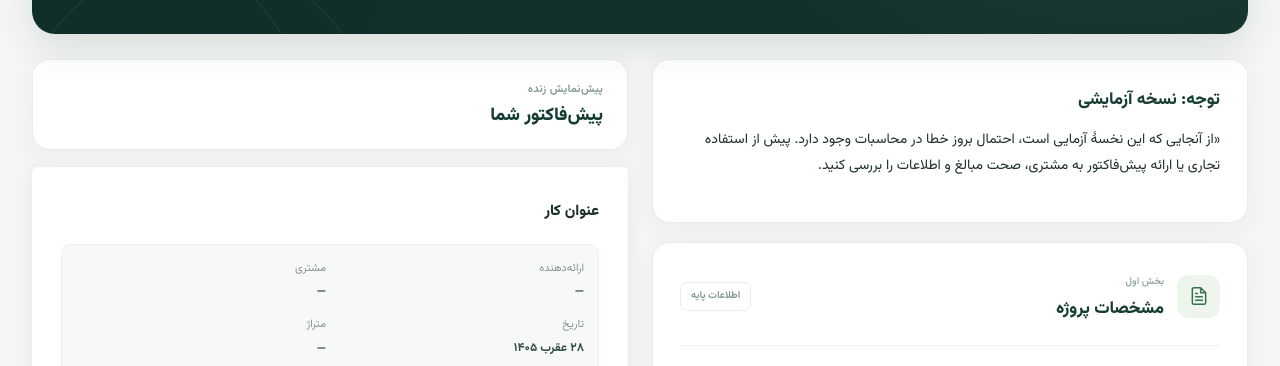
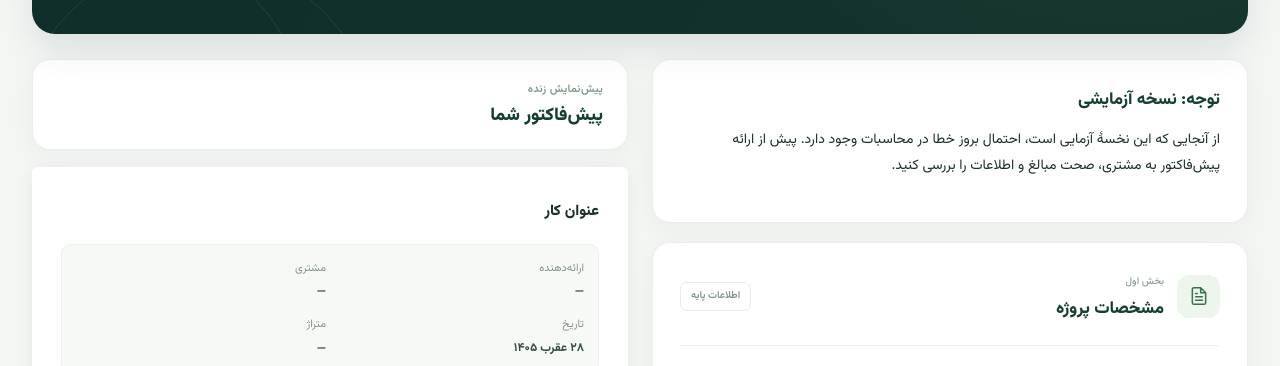
Before and after one commit to axiom-ui-lab/service-price-calculator, a plain HTML site: page index.html in a window 1280 px wide. Shown: the part 394-760 px from the top of the page. Drawn offline with Linux system fonts and the light colour scheme.

Commit message:
Update index.html

```diff
--- a/index.html
+++ b/index.html
@@ -67,8 +67,8 @@
                     <aside class="panel" aria-labelledby="trialNoticeTitle">
                         <h2 id="trialNoticeTitle">توجه: نسخه آزمایشی</h2>
                         <p>
-                            «از آنجایی که این نخسۀ آزمایی است، احتمال بروز خطا
-                            در محاسبات وجود دارد. پیش از استفاده تجاری یا ارائه
+                            از آنجایی که این نخسۀ آزمایی است، احتمال بروز خطا
+                            در محاسبات وجود دارد. پیش از ارائه
                             پیش‌فاکتور به مشتری، صحت مبالغ و اطلاعات را بررسی کنید.
                         </p>
                     </aside>
```
